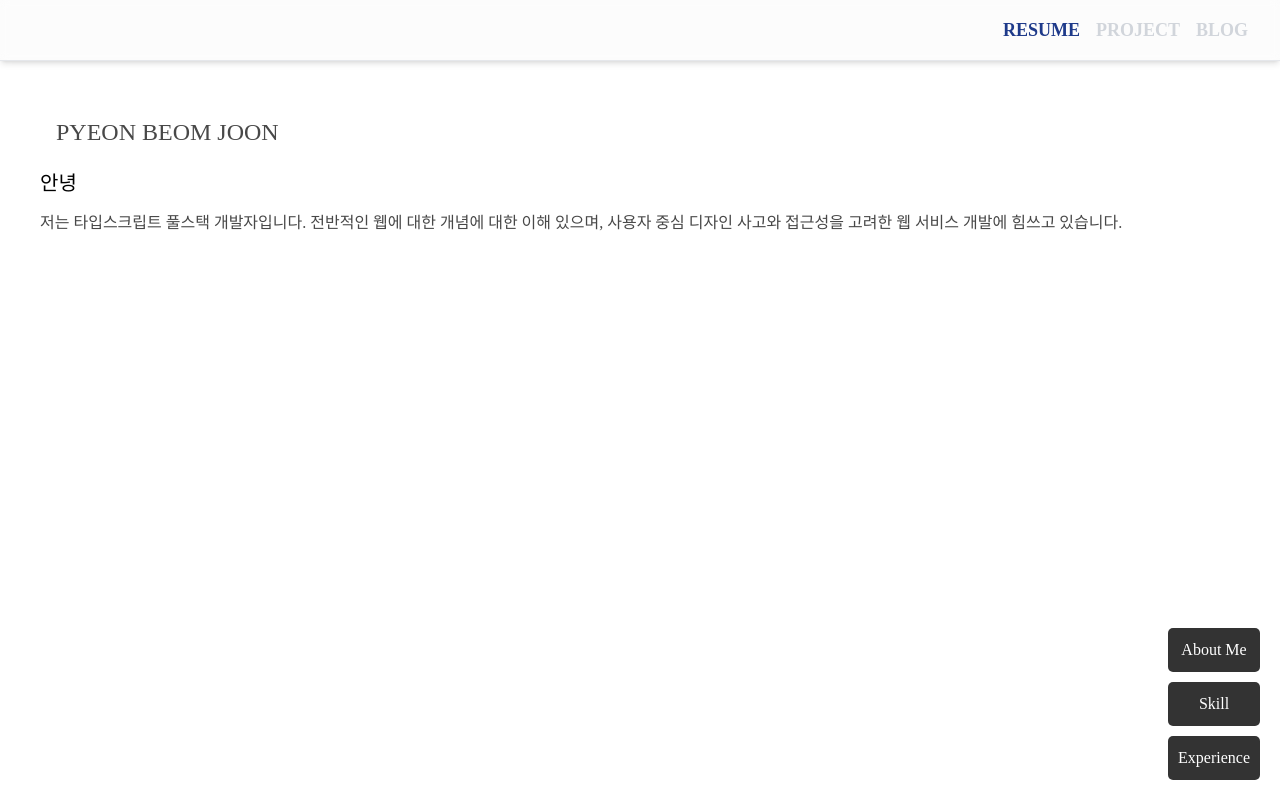
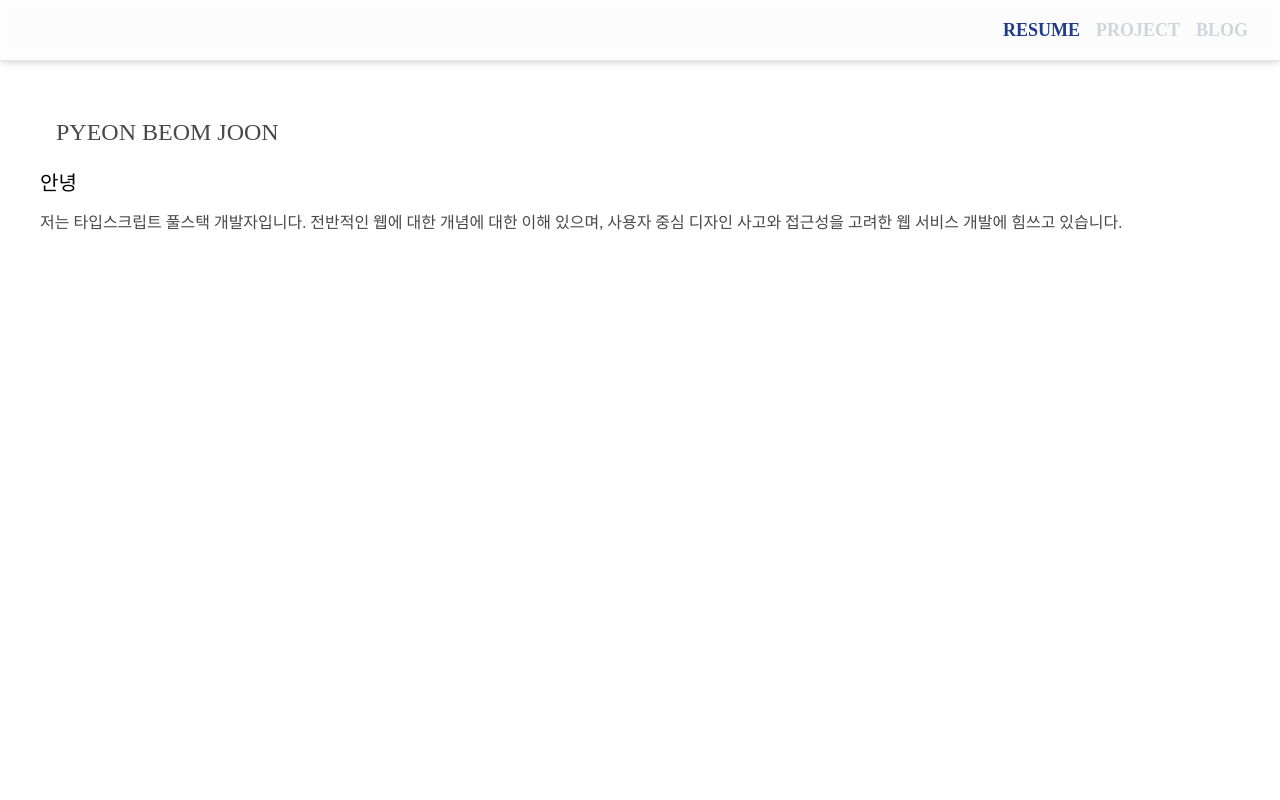
Before and after one commit to joon-github/MyPage, a Next.js app: page / in a window 1280 px wide. Built offline with nearby package versions, Linux system fonts and the light colour scheme; a web font is replaced by a local one.

Commit message:
aos 적용 테스트

```diff
--- a/app/_homeComponents/AboutMe/index.tsx
+++ b/app/_homeComponents/AboutMe/index.tsx
@@ -6,7 +6,7 @@ const AboutMe = () => {
     "사용자 친화적인 개발과 React와 Next에 관심이 많습니다.",
   ]
   return (
-    <section className="container flex flex-col h-screen p-10">
+    <section className="container flex flex-col h-screen p-10" >
       <p className="text-2xl p-4 felx-1">
         PYEON BEOM JOON
       </p>
--- a/app/aos.tsx
+++ b/app/aos.tsx
@@ -7,8 +7,8 @@ import "aos/dist/aos.css";
 export const AOSInit = () => {
   useEffect(() => {
     AOS.init({
-      easing: 'ease-out-quad',
       duration: 1000,
+      once: false, // 스크롤 시마다 애니메이션이 작동하도록 설정
     });
   }, [])
 
--- a/app/globals.scss
+++ b/app/globals.scss
@@ -24,10 +24,8 @@ body {
   flex-direction: column;
   background-color: var(--BG_Color);
   height: 100vh;
-  overflow: hidden;
+  // overflow: hidden;
   width: 100vw;
-  overflow-x: auto;
-  overflow-y: hidden;
   font-family: 'NotoSansKR-VariableFont_wght';
 }
 
--- a/app/layout.tsx
+++ b/app/layout.tsx
@@ -26,10 +26,9 @@ export default function RootLayout({
         <StyledJsxRegistry>
           <body>
             <Header pw={pw} />
-            {/* <Suspense fallback={<p>Loading...</p>}> */}
-
+            <Suspense fallback={<p>Loading...</p>}>
               {children}
-            {/* </Suspense> */}
+            </Suspense>
           </body>
         </StyledJsxRegistry>
       </RecoilRootProvider>
--- a/app/main.module.scss
+++ b/app/main.module.scss
@@ -44,13 +44,13 @@
 
 .nav-buttons button {
   padding: 10px;
-  background-color: #333;
-  color: white;
+  color: rgb(30 58 138);
+  font-weight: bold;
   border: none;
   border-radius: 5px;
   cursor: pointer;
 }
 
 .nav-buttons button:hover {
-  background-color: #555;
+  background-color: #d9e2ff;
 }
--- a/app/page.tsx
+++ b/app/page.tsx
@@ -1,36 +1,23 @@
-'use client';
-import React, { useRef } from 'react';
 import AboutMe from "./_homeComponents/AboutMe";
 import Skill from "./_homeComponents/Skill";
 import EXPERIENCE from "./_homeComponents/Experience";
 import styles from "@/app/main.module.scss";
 
 export default function HomePage() {
-  const sectionRefs = useRef<(HTMLDivElement | null)[]>([]);
 
-  const scrollToSection = (index: number) => {
-    if (sectionRefs.current[index]) {
-      sectionRefs.current[index]!.scrollIntoView({ behavior: 'smooth' });
-    }
-  };
 
   return (
     <main className={`${styles.main} pb-5`}>
       <div className={styles.wrap}>
-        <div className={styles.section} ref={el => sectionRefs.current[0] = el}>
+        <div className={styles.section} data-aos="fade-down">
           <AboutMe />
         </div>
-        <div className={styles.section} ref={el => sectionRefs.current[1] = el}>
+        <div className={styles.section}>
           <Skill />
         </div>
-        <div className={styles.section} ref={el => sectionRefs.current[2] = el}>
+        <div className={styles.section}>
           <EXPERIENCE />
         </div>
-      </div>
-      <div className={styles['nav-buttons']}>
-        <button onClick={() => scrollToSection(0)}>About Me</button>
-        <button onClick={() => scrollToSection(1)}>Skill</button>
-        <button onClick={() => scrollToSection(2)}>Experience</button>
       </div>
     </main>
   );
```
